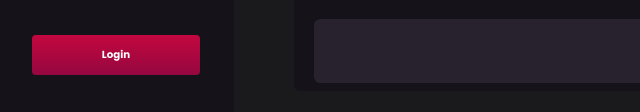
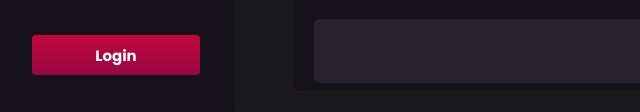
Before and after one commit to DevSimonn/rbxslide, a plain HTML site: page root/index.html in a window 1280 px wide. Shown: the part 685-797 px from the top of the page, 0-640 px from the left. Drawn offline with Linux system fonts and the light colour scheme.

Commit message:
font size

```diff
--- a/root/styles.css
+++ b/root/styles.css
@@ -440,7 +440,7 @@ body {
     left: 15%;
     text-decoration: none;
     font-family: Poppins, sans-serif;
-    font-size: 0.8vw;
+    font-size: 15px;
     transition: 0.1s;
     text-align: center;
 }
```
